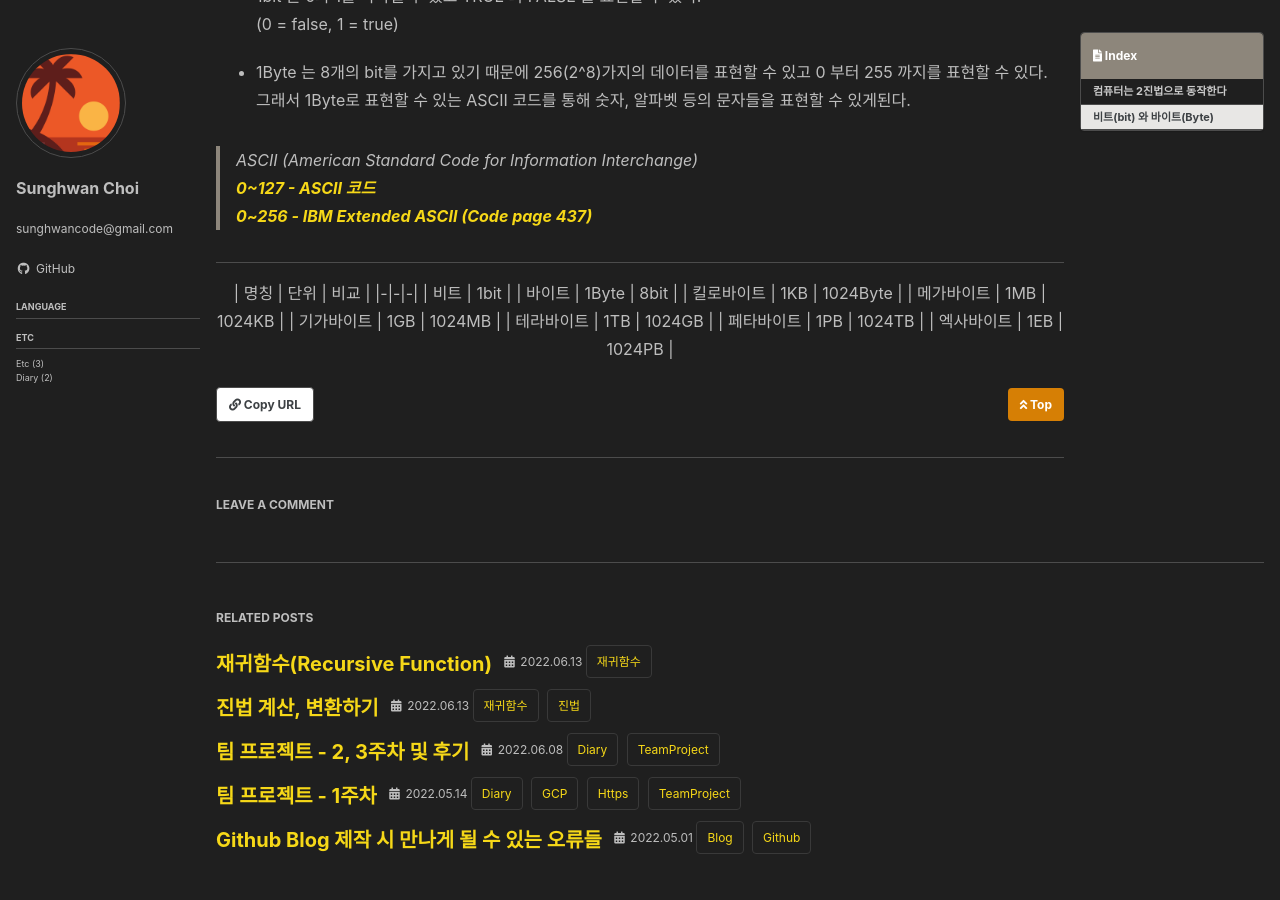
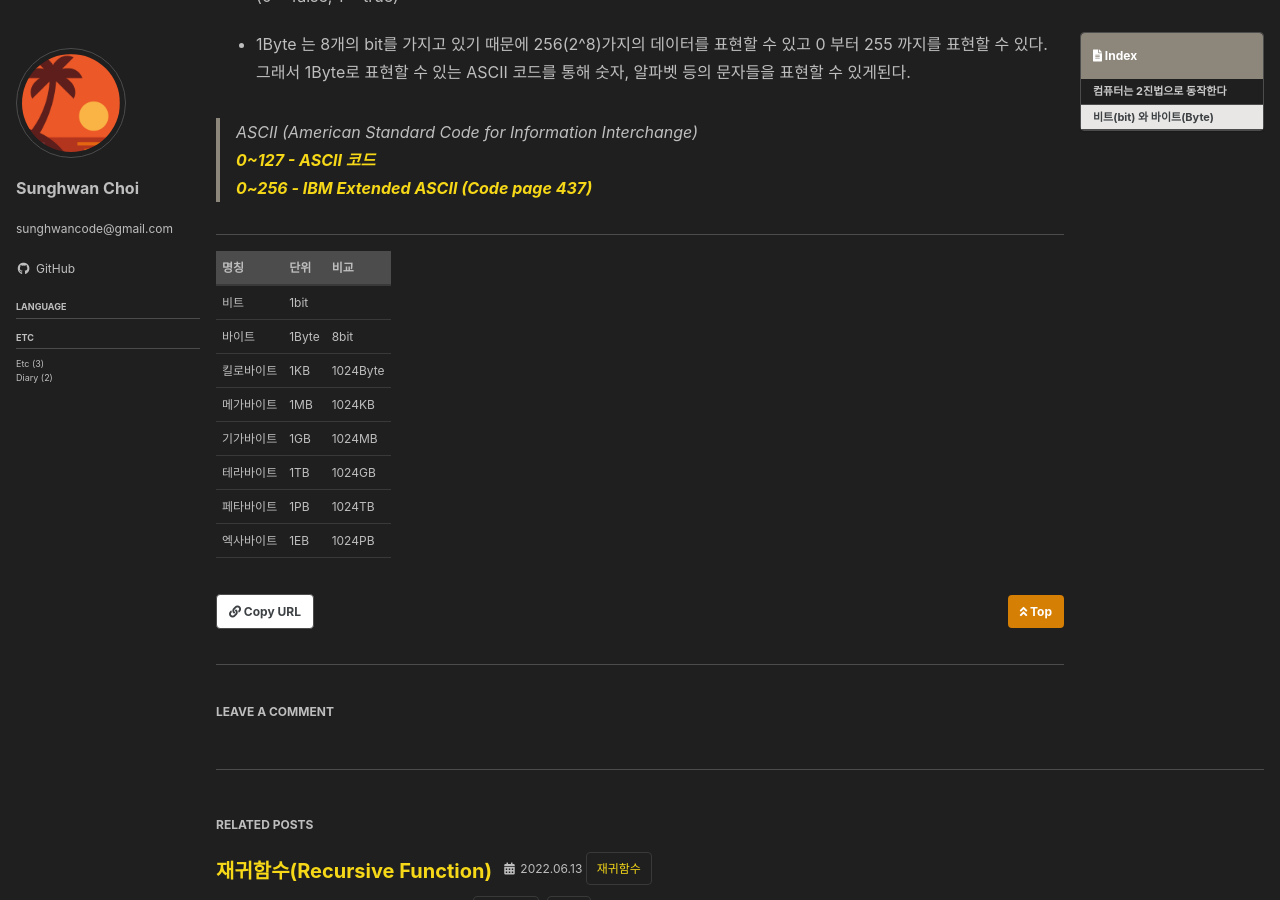
Before and after one commit to sunghwancode/sunghwancode.github.io, a Jekyll site: the page built from _posts/ComputerScience/2022-06-14-bit.md, in a window 1280 px wide and 900 px high, scrolled down 1377 px. Built offline with Jekyll 4.4.1, drawn with Linux system fonts in a browser that asks for light colours; cached includes are drawn as plain includes; comment, search, counter and statistics services are not loaded; some of the changed text lies outside the part shown.

Commit message:
bit and byte

```diff
--- a/_posts/ComputerScience/2022-06-14-bit.md
+++ b/_posts/ComputerScience/2022-06-14-bit.md
@@ -11,8 +11,7 @@ toc_sticky: true
 ---
 
 ### 컴퓨터는 2진법으로 동작한다
-컴퓨터에는 수많은 트랜지스터들이 있다.
-이 트랜지스터에,
+컴퓨터에는 수많은 트랜지스터들이 있다. 이 트랜지스터에,
 전기 신호가 들어오면 ON(또는 true) 상태를 가지면서 컴퓨터는 1로 구분하고,
 전기 신호가 없다면 OFF(또는 false) 상태를 가지면서 컴퓨터는 0으로 구분한다.
 그렇기 때문에 컴퓨터는 0과 1로 이루어져 있는 2진법으로 동작하게 된다.
@@ -37,8 +36,6 @@ toc_sticky: true
 
 ---
 
-<center>
-
 | 명칭 | 단위 | 비교 |
 |-|-|-|
 | 비트 | 1bit |
@@ -49,5 +46,3 @@ toc_sticky: true
 | 테라바이트 | 1TB | 1024GB |
 | 페타바이트 | 1PB | 1024TB |
 | 엑사바이트 | 1EB | 1024PB |
-
-</center>
```
